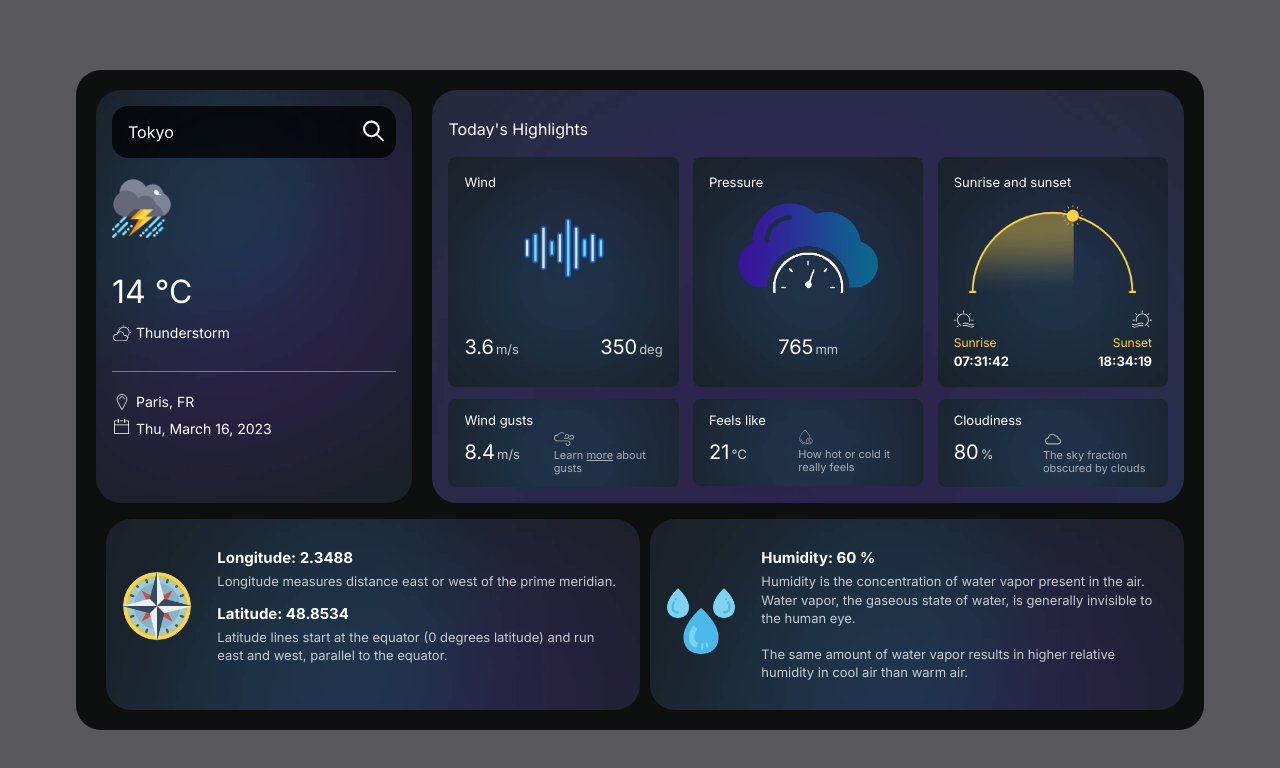
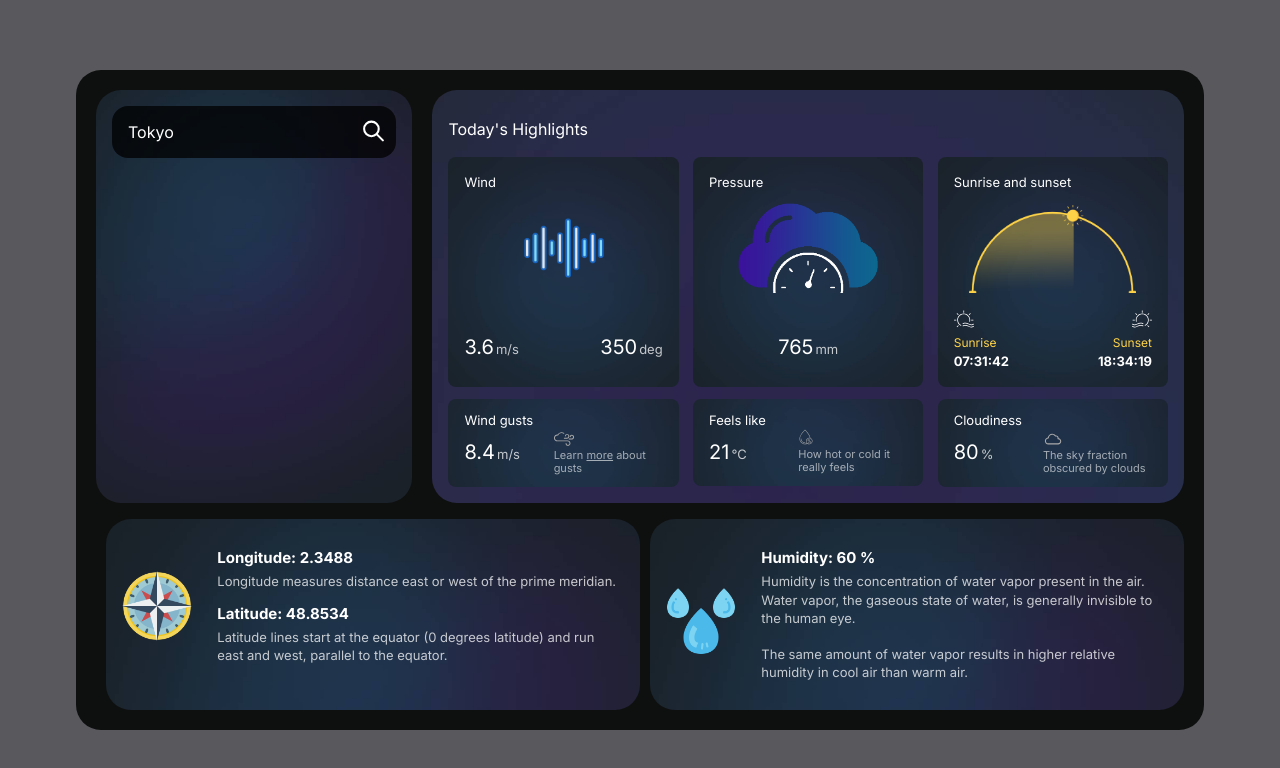
Before and after one commit to Gnarkill33/weather_forecast_vue, a Vue app: page / in a window 1280 px wide. Shown: the top 768 px of the page. Built offline with nearby package versions, Linux system fonts and the light colour scheme; no server answers.

Commit message:
feat: forward props from parent component to child one

```diff
--- a/src/App.vue
+++ b/src/App.vue
@@ -39,7 +39,7 @@ onMounted(fetchWeatherDetails)
                     @keyup.enter="fetchWeatherDetails"
                   />
                 </div>
-                <WeatherSummary />
+                <WeatherSummary :weatherInfo="weatherInfo" />
               </div>
             </section>
             <section class="section section-right">
--- a/src/components/WeatherSummary.vue
+++ b/src/components/WeatherSummary.vue
@@ -1,9 +1,13 @@
-<script setup lang="ts"></script>
+<script setup lang="ts">
+const props = defineProps({
+  weatherInfo: { type: [Object, null], required: true },
+})
+</script>
 
 <template>
-  <div class="summary">
+  <div v-if="weatherInfo?.weather" class="summary">
     <div
-      style="background-image: url('/src/assets/img/weather-main/thunderstorm.png')"
+      :style="`background-image: url('/src/assets/img/weather-main/${weatherInfo?.weather[0].description}.png')`"
       class="pic-main"
     ></div>
     <div class="weather">
```
